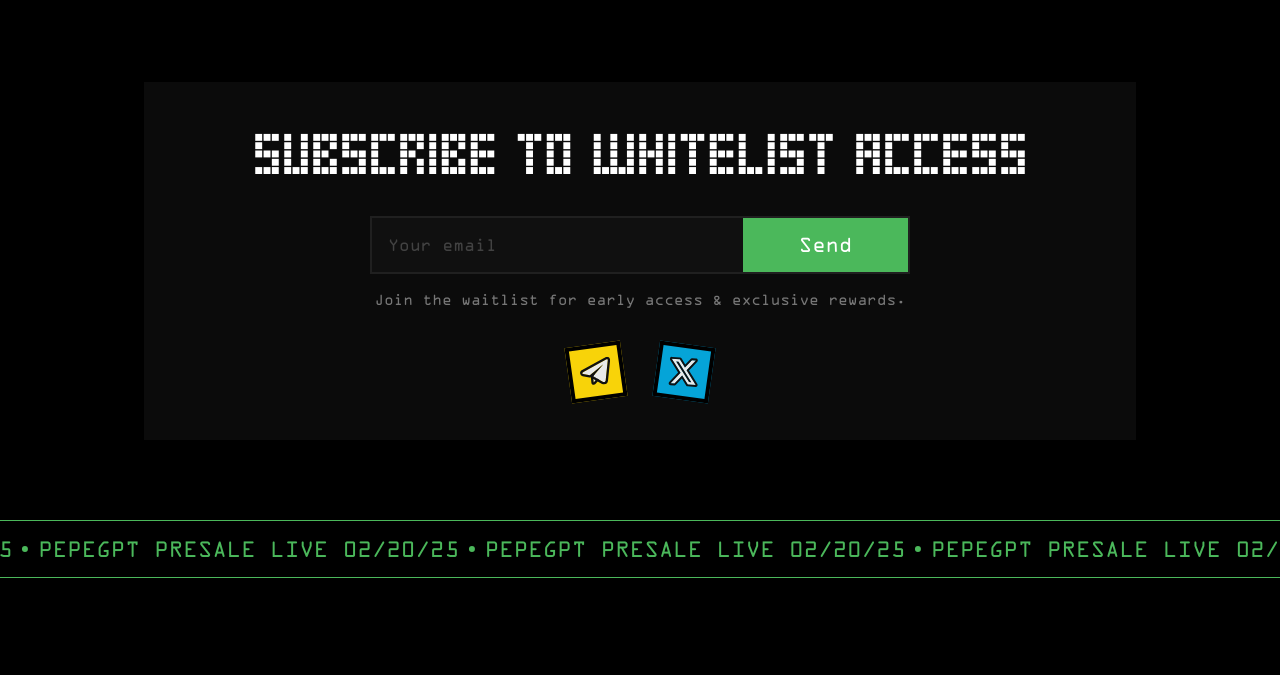
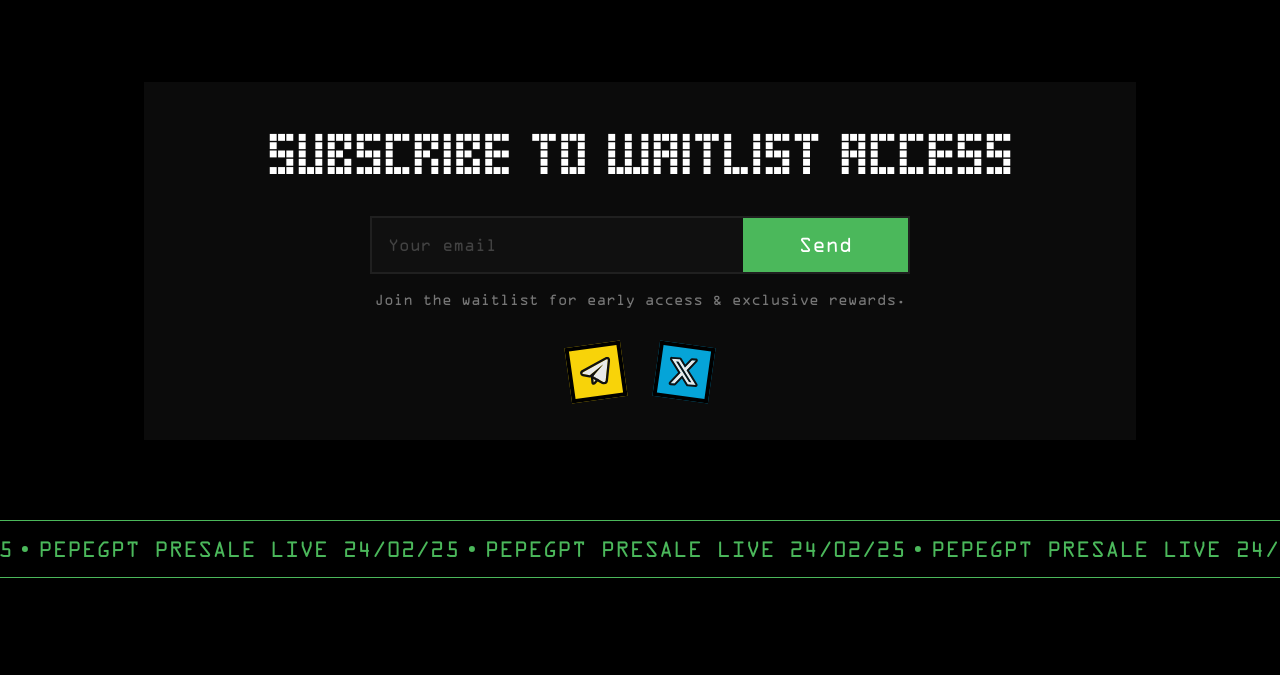
Before and after one commit to HamzaV2/pepecount, a plain HTML site: page index.html in a window 1280 px wide. Shown: the part 1320-1995 px from the top of the page. Drawn offline with nearby package versions, Linux system fonts and the light colour scheme; animation ran at ten frames a second; a script that the page names is missing.

Commit message:
Update index.html

```diff
--- a/index.html
+++ b/index.html
@@ -145,7 +145,7 @@ font-family: Trs Million Rg, Arial, sans-serif;
                   <div class="cta-hero">
                     <div class="pepe-wrapper"><img src="images/IMG_7022.GIF" loading="lazy" alt="" class="main-pepe">
                       <div load-see="" class="hero-coming-wrapper">
-                        <div>Launching 25/02</div>
+                        <div>Launching 24/02</div>
                       </div>
                     </div>
                     <div load-see="" class="hero-h1-wrapper">
@@ -296,7 +296,7 @@ font-family: Trs Million Rg, Arial, sans-serif;
                 <div class="block-wrapper is-center">
                   <div id="w-node-a42b7676-42cd-1ce5-2236-bae316d9a246-e633fd48" class="form-wrapper">
                     <div id="w-node-_199165a3-040c-2116-ac2a-6bbcd51589de-e633fd48">
-                      <h2 header-scrumble="" class="h2-smaller">Subscribe to WHITELIST ACCESS</h2>
+                      <h2 header-scrumble="" class="h2-smaller">Subscribe to WAITLIST ACCESS</h2>
                     </div>
                     <div class="form-and-text">
                       <div class="subscribe-form_wrap w-form">
@@ -347,67 +347,67 @@ font-family: Trs Million Rg, Arial, sans-serif;
                 <div class="one-line_content">
                   <div class="one-run-group">
                     <div class="one-text-run">
-                      <div>PEPEGPT PRESALE LIVE 02/20/25</div>
+                      <div>PEPEGPT PRESALE LIVE 24/02/25</div>
                     </div>
                     <div class="one-divider-run"></div>
                   </div>
                   <div class="one-run-group">
                     <div class="one-text-run">
-                      <div>PEPEGPT PRESALE LIVE 02/20/25</div>
+                      <div>PEPEGPT PRESALE LIVE 24/02/25</div>
                     </div>
                     <div class="one-divider-run"></div>
                   </div>
                   <div class="one-run-group">
                     <div class="one-text-run">
-                      <div>PEPEGPT PRESALE LIVE 02/20/25</div>
+                      <div>PEPEGPT PRESALE LIVE 24/02/25</div>
                     </div>
                     <div class="one-divider-run"></div>
                   </div>
                   <div class="one-run-group">
                     <div class="one-text-run">
-                      <div>PEPEGPT PRESALE LIVE 02/20/25</div>
+                      <div>PEPEGPT PRESALE LIVE 24/02/25</div>
                     </div>
                     <div class="one-divider-run"></div>
                   </div>
                   <div class="one-run-group">
                     <div class="one-text-run">
-                      <div>PEPEGPT PRESALE LIVE 02/20/25</div>
+                      <div>PEPEGPT PRESALE LIVE 24/02/25</div>
                     </div>
                     <div class="one-divider-run"></div>
                   </div>
                   <div class="one-run-group">
                     <div class="one-text-run">
-                      <div>PEPEGPT PRESALE LIVE 02/20/25</div>
+                      <div>PEPEGPT PRESALE LIVE 24/02/25</div>
                     </div>
                     <div class="one-divider-run"></div>
                   </div>
                   <div class="one-run-group">
                     <div class="one-text-run">
-                      <div>PEPEGPT PRESALE LIVE 02/20/25</div>
+                      <div>PEPEGPT PRESALE LIVE 24/02/25</div>
                     </div>
                     <div class="one-divider-run"></div>
                   </div>
                   <div class="one-run-group">
                     <div class="one-text-run">
-                      <div>PEPEGPT PRESALE LIVE 02/20/25</div>
+                      <div>PEPEGPT PRESALE LIVE 24/02/25</div>
                     </div>
                     <div class="one-divider-run"></div>
                   </div>
                   <div class="one-run-group">
                     <div class="one-text-run">
-                      <div>PEPEGPT PRESALE LIVE 02/20/25</div>
+                      <div>PEPEGPT PRESALE LIVE 24/02/25</div>
                     </div>
                     <div class="one-divider-run"></div>
                   </div>
                   <div class="one-run-group">
                     <div class="one-text-run">
-                      <div>PEPEGPT PRESALE LIVE 02/20/25</div>
+                      <div>PEPEGPT PRESALE LIVE 24/02/25</div>
                     </div>
                     <div class="one-divider-run"></div>
                   </div>
                   <div class="one-run-group">
                     <div class="one-text-run">
-                      <div>PEPEGPT PRESALE LIVE 02/20/25</div>
+                      <div>PEPEGPT PRESALE LIVE 24/02/25</div>
                     </div>
                     <div class="one-divider-run"></div>
                   </div>
@@ -417,67 +417,67 @@ font-family: Trs Million Rg, Arial, sans-serif;
                 <div class="one-line_content">
                   <div class="one-run-group">
                     <div class="one-text-run">
-                      <div>PEPEGPT PRESALE LIVE 02/20/25</div>
+                      <div>PEPEGPT PRESALE LIVE 24/02/25</div>
                     </div>
                     <div class="one-divider-run"></div>
                   </div>
                   <div class="one-run-group">
                     <div class="one-text-run">
-                      <div>PEPEGPT PRESALE LIVE 02/20/25</div>
+                      <div>PEPEGPT PRESALE LIVE 24/02/25</div>
                     </div>
                     <div class="one-divider-run"></div>
                   </div>
                   <div class="one-run-group">
                     <div class="one-text-run">
-                      <div>PEPEGPT PRESALE LIVE 02/20/25</div>
+                      <div>PEPEGPT PRESALE LIVE 24/02/25</div>
                     </div>
                     <div class="one-divider-run"></div>
                   </div>
                   <div class="one-run-group">
                     <div class="one-text-run">
-                      <div>PEPEGPT PRESALE LIVE 02/20/25</div>
+                      <div>PEPEGPT PRESALE LIVE 24/02/25</div>
                     </div>
                     <div class="one-divider-run"></div>
                   </div>
                   <div class="one-run-group">
                     <div class="one-text-run">
-                      <div>PEPEGPT PRESALE LIVE 02/20/25</div>
+                      <div>PEPEGPT PRESALE LIVE 24/02/25</div>
                     </div>
                     <div class="one-divider-run"></div>
                   </div>
                   <div class="one-run-group">
                     <div class="one-text-run">
-                      <div>PEPEGPT PRESALE LIVE 02/20/25</div>
+                      <div>PEPEGPT PRESALE LIVE 24/02/25</div>
                     </div>
                     <div class="one-divider-run"></div>
                   </div>
                   <div class="one-run-group">
                     <div class="one-text-run">
-                      <div>PEPEGPT PRESALE LIVE 02/20/25</div>
+                      <div>PEPEGPT PRESALE LIVE 24/02/25</div>
                     </div>
                     <div class="one-divider-run"></div>
                   </div>
                   <div class="one-run-group">
                     <div class="one-text-run">
-                      <div>PEPEGPT PRESALE LIVE 02/20/25</div>
+                      <div>PEPEGPT PRESALE LIVE 24/02/25</div>
                     </div>
                     <div class="one-divider-run"></div>
                   </div>
                   <div class="one-run-group">
                     <div class="one-text-run">
-                      <div>PEPEGPT PRESALE LIVE 02/20/25</div>
+                      <div>PEPEGPT PRESALE LIVE 24/02/25</div>
                     </div>
                     <div class="one-divider-run"></div>
                   </div>
                   <div class="one-run-group">
                     <div class="one-text-run">
-                      <div>PEPEGPT PRESALE LIVE 02/20/25</div>
+                      <div>PEPEGPT PRESALE LIVE 24/02/25</div>
                     </div>
                     <div class="one-divider-run"></div>
                   </div>
                   <div class="one-run-group">
                     <div class="one-text-run">
-                      <div>PEPEGPT PRESALE LIVE 02/20/25</div>
+                      <div>PEPEGPT PRESALE LIVE 24/02/25</div>
                     </div>
                     <div class="one-divider-run"></div>
                   </div>
@@ -487,67 +487,67 @@ font-family: Trs Million Rg, Arial, sans-serif;
                 <div class="one-line_content">
                   <div class="one-run-group">
                     <div class="one-text-run">
-                      <div>PEPEGPT PRESALE LIVE 02/20/25</div>
+                      <div>PEPEGPT PRESALE LIVE 24/02/25</div>
                     </div>
                     <div class="one-divider-run"></div>
                   </div>
                   <div class="one-run-group">
                     <div class="one-text-run">
-                      <div>PEPEGPT PRESALE LIVE 02/20/25</div>
+                      <div>PEPEGPT PRESALE LIVE 24/02/25</div>
                     </div>
                     <div class="one-divider-run"></div>
                   </div>
                   <div class="one-run-group">
                     <div class="one-text-run">
-                      <div>PEPEGPT PRESALE LIVE 02/20/25</div>
+                      <div>PEPEGPT PRESALE LIVE 24/02/25</div>
                     </div>
                     <div class="one-divider-run"></div>
                   </div>
                   <div class="one-run-group">
                     <div class="one-text-run">
-                      <div>PEPEGPT PRESALE LIVE 02/20/25</div>
+                      <div>PEPEGPT PRESALE LIVE 24/02/25</div>
                     </div>
                     <div class="one-divider-run"></div>
                   </div>
                   <div class="one-run-group">
                     <div class="one-text-run">
-                      <div>PEPEGPT PRESALE LIVE 02/20/25</div>
+                      <div>PEPEGPT PRESALE LIVE 24/02/25</div>
                     </div>
                     <div class="one-divider-run"></div>
                   </div>
                   <div class="one-run-group">
                     <div class="one-text-run">
-                      <div>PEPEGPT PRESALE LIVE 02/20/25</div>
+                      <div>PEPEGPT PRESALE LIVE 24/02/25</div>
                     </div>
                     <div class="one-divider-run"></div>
                   </div>
                   <div class="one-run-group">
                     <div class="one-text-run">
-                      <div>PEPEGPT PRESALE LIVE 02/20/25</div>
+                      <div>PEPEGPT PRESALE LIVE 24/02/25</div>
                     </div>
                     <div class="one-divider-run"></div>
                   </div>
                   <div class="one-run-group">
                     <div class="one-text-run">
-                      <div>PEPEGPT PRESALE LIVE 02/20/25</div>
+                      <div>PEPEGPT PRESALE LIVE 24/02/25</div>
                     </div>
                     <div class="one-divider-run"></div>
                   </div>
                   <div class="one-run-group">
                     <div class="one-text-run">
-                      <div>PEPEGPT PRESALE LIVE 02/20/25</div>
+                      <div>PEPEGPT PRESALE LIVE 24/02/25</div>
                     </div>
                     <div class="one-divider-run"></div>
                   </div>
                   <div class="one-run-group">
                     <div class="one-text-run">
-                      <div>PEPEGPT PRESALE LIVE 02/20/25</div>
+                      <div>PEPEGPT PRESALE LIVE 24/02/25</div>
                     </div>
                     <div class="one-divider-run"></div>
                   </div>
                   <div class="one-run-group">
                     <div class="one-text-run">
-                      <div>PEPEGPT PRESALE LIVE 02/20/25</div>
+                      <div>PEPEGPT PRESALE LIVE 24/02/25</div>
                     </div>
                     <div class="one-divider-run"></div>
                   </div>
@@ -1054,7 +1054,7 @@ document.getElementById("wf-form-Subscibe-Form").addEventListener("submit", asyn
 <script>
 function updateCountdowns() {
   // December 12, 2024, 12:00 PM CST (UTC-6) -> 2024-12-12T18:00:00.000Z in UTC Thursday 1pm UTC
-  const endTime = new Date('2025-02-25T13:00:00.000Z'); // Фіксована дата у UTC
+  const endTime = new Date('2025-02-24T13:00:00.000Z'); // Фіксована дата у UTC
   const now = new Date(); // Поточний час користувача у UTC
   const remainingTime = endTime - now;
 
```
